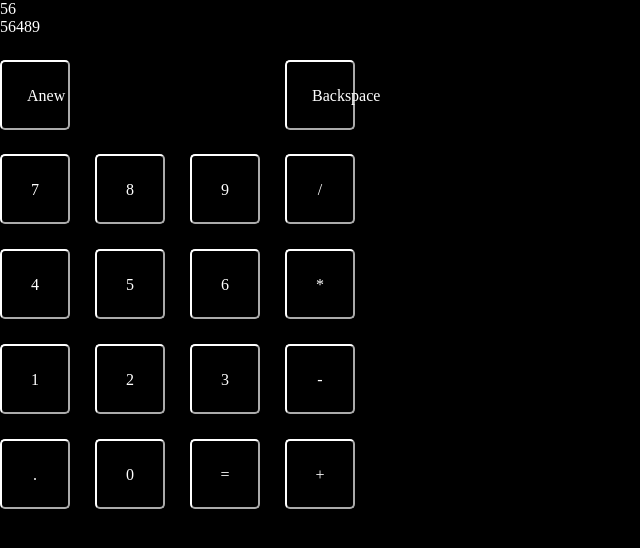
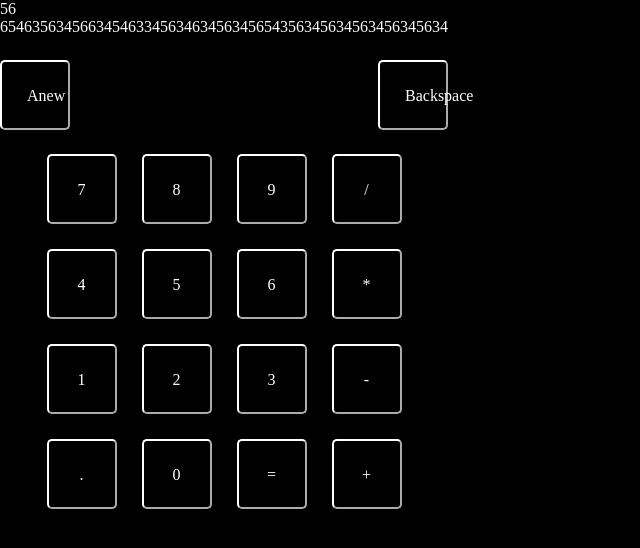
Before and after one commit to mistful-stolen/calculator, a plain HTML site: page index.html in a window 1280 px wide. Shown: the whole page, without its empty margins (0-640 px from the left). Drawn offline with Linux system fonts and the light colour scheme.

Commit message:
IDs = numbers, history

```diff
--- a/index.html
+++ b/index.html
@@ -11,8 +11,10 @@
     <main>
       <div id="calculator">
         <div id="display">
-          <p>56</p>
-          <p>56489</p>
+          <p id="history">56</p>
+          <p id="numbers">
+            65463563456634546334563463456345654356345634563456345634
+          </p>
         </div>
         <div id="anew-backspace">
           <p id="anew">Anew</p>
```
